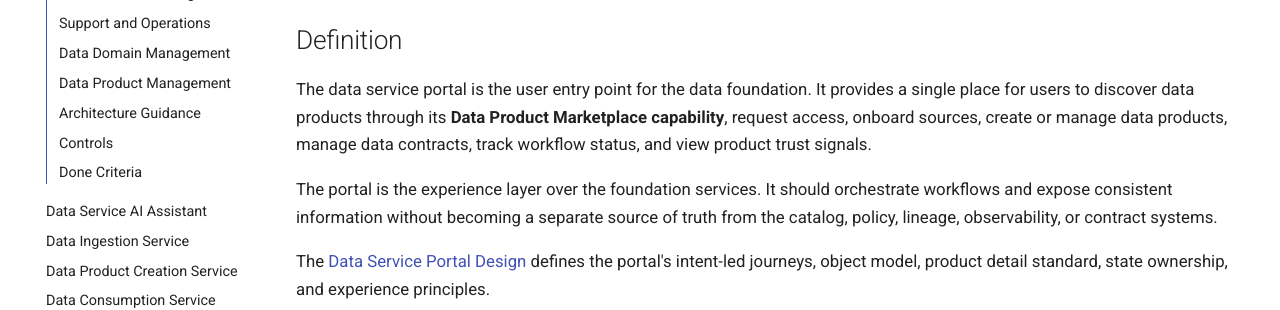
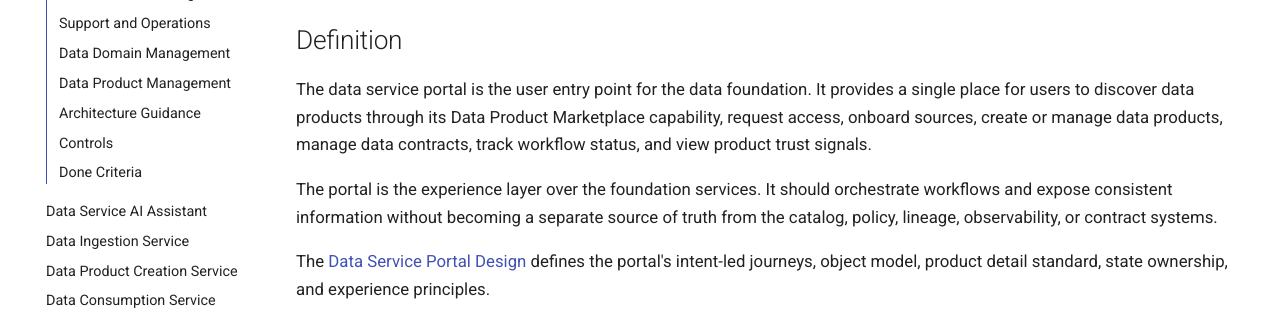
Before and after one commit to cong78/data-foundation-architecture, an MkDocs documentation site: the page built from docs/services/data-service-portal.md, in a window 1280 px wide and 900 px high. Shown: the part 375-685 px from the top of the window. Built offline with MkDocs 1.6.1 and Material for MkDocs 9.7.7, drawn with Linux system fonts in a browser that asks for light colours; a script that is not in the unit is left out; comment, search, counter and statistics services are not loaded.

```diff
--- a/docs/services/data-service-portal.md
+++ b/docs/services/data-service-portal.md
@@ -4,7 +4,7 @@
 
 ## Definition
 
-The data service portal is the user entry point for the data foundation. It provides a single place for users to discover data products through its **Data Product Marketplace capability**, request access, onboard sources, create or manage data products, manage data contracts, track workflow status, and view product trust signals.
+The data service portal is the user entry point for the data foundation. It provides a single place for users to discover data products through its Data Product Marketplace capability, request access, onboard sources, create or manage data products, manage data contracts, track workflow status, and view product trust signals.
 
 The portal is the experience layer over the foundation services. It should orchestrate workflows and expose consistent information without becoming a separate source of truth from the catalog, policy, lineage, observability, or contract systems.
 
```
Also changed, not shown: docs/architecture/data-service-portal-model.md (+1 -1 lines).
